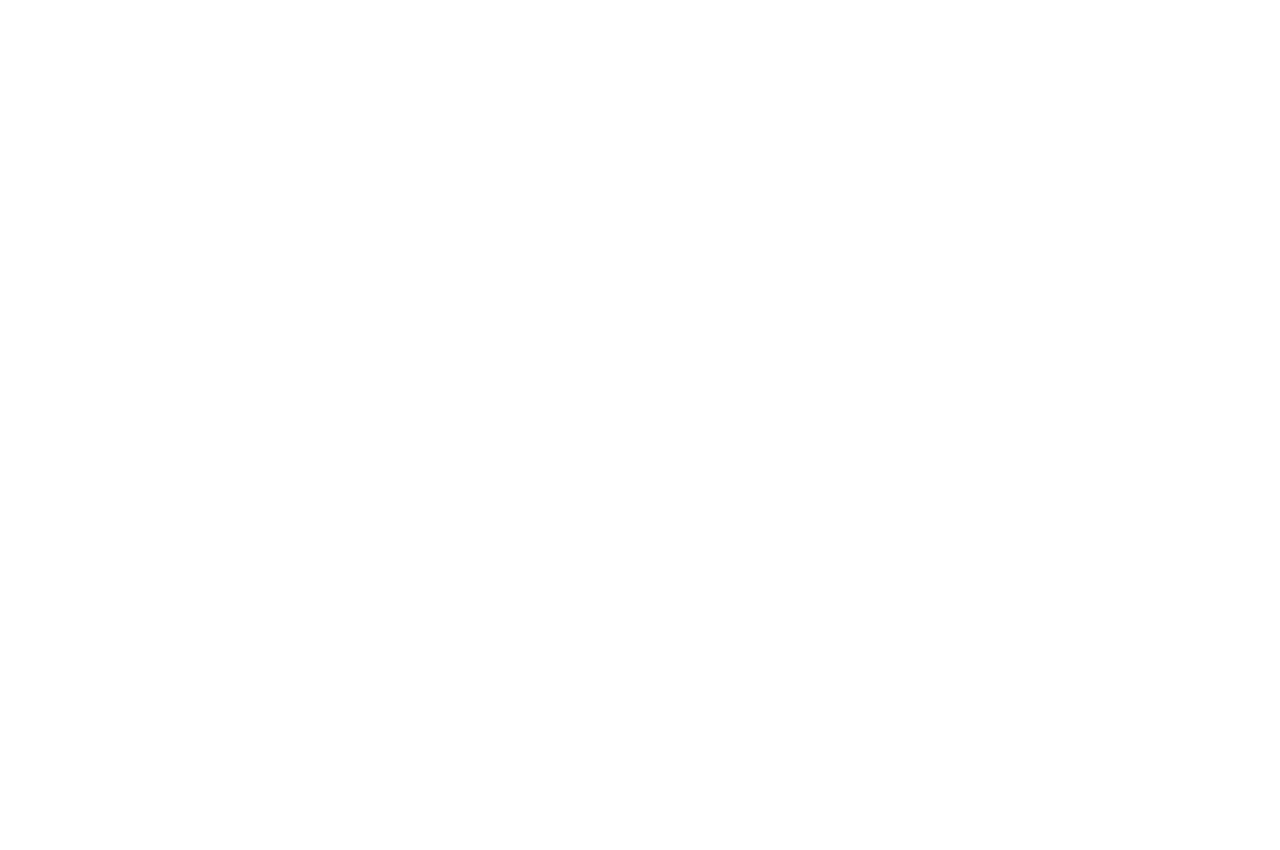
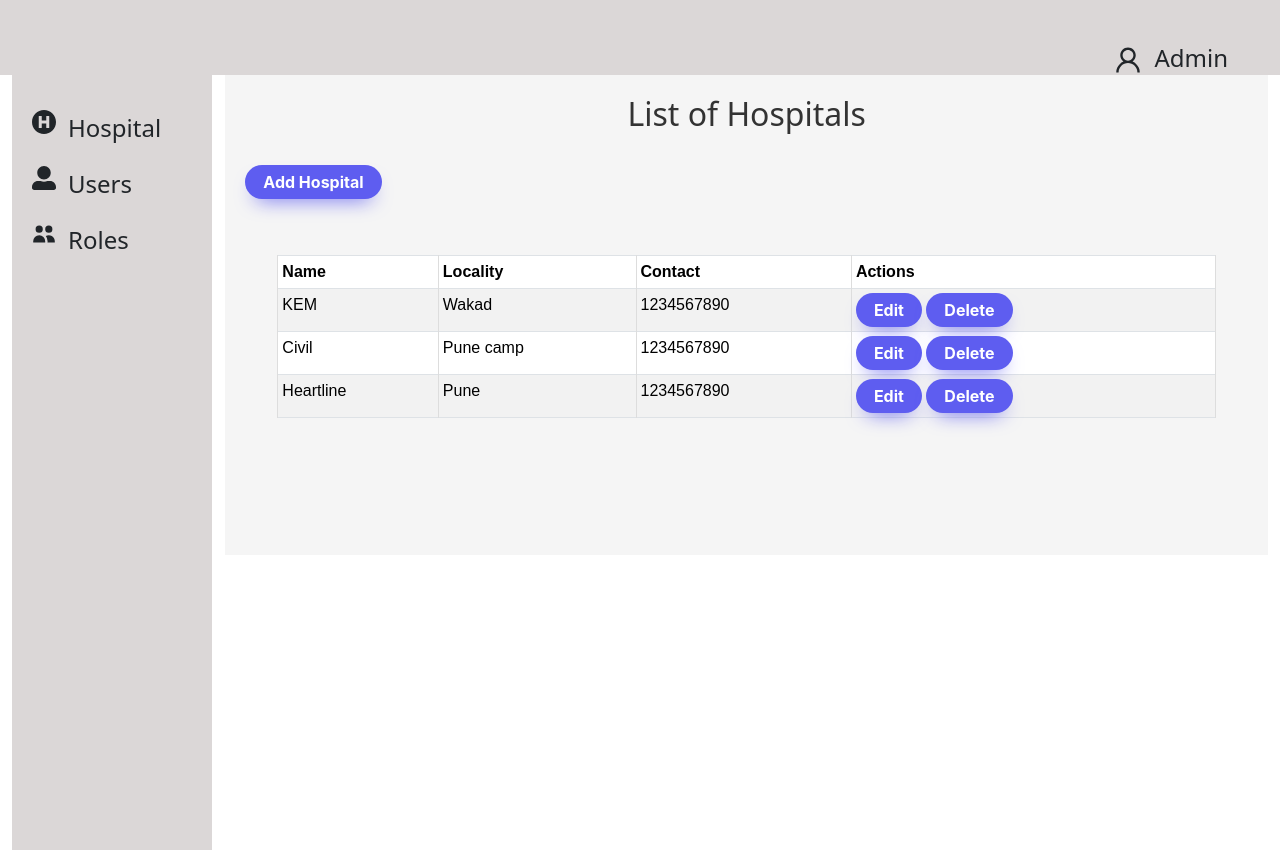
Before and after one commit to iOfficeProject/hospital_appointment_booking_system_frontend, a React (Create React App) app: page /hospital in a window 1280 px wide. Before the commit this address had no page. Before the commit the page ends 800 px from the top, so only its background shows below. Built offline with nearby package versions, Linux system fonts and the light colour scheme.

Commit message:
hospital changes

```diff
--- a/src/App.js
+++ b/src/App.js
@@ -10,6 +10,8 @@ import EditDoctor from "./Components/Welcome/EditDoctor";
 import AddHospital from "./Components/Welcome/AddHospital";
 import AddUser from "./Components/Welcome/AddUser";
 import AddRole from "./Components/Welcome/AddRole";
+import HospitalPage from "./Components/Welcome/HospitalPage";
+import EditHospital from "./Components/Welcome/EditHospital";
 
 function App() {
   return (
@@ -21,9 +23,11 @@ function App() {
         <Route path="/" element={<AdminPage />} />
         <Route path="/create" element={<AddDoctor />} />
         <Route path="/edit" element={<EditDoctor />} />
+        <Route path="/hospital" element={<HospitalPage />} />
         <Route path="/addhospital" element={<AddHospital />} />
         <Route path="/adduser" element={<AddUser />} />
         <Route path="/addrole" element={<AddRole />} />
+        <Route path="/edithospital" element={<EditHospital />} />
 
       </Routes>
     {/* <AdminPage /> */}
--- a/src/Components/Welcome/AddHospital.js
+++ b/src/Components/Welcome/AddHospital.js
@@ -22,7 +22,7 @@ const AddHospital = () => {
     };
 
     const backBtnHandler = () => {
-        navigate("/");
+        navigate("/hospital");
     };
 
     const onSubmitClickHandler = (e) => {
@@ -85,7 +85,6 @@ const AddHospital = () => {
                     pattern="[0-9]+"
                     title="Must contain numbers only"
                 />
-
                 <input
                     type="button"
                     className="back-btn"
--- a/src/Components/Welcome/AdminPage.js
+++ b/src/Components/Welcome/AdminPage.js
@@ -146,7 +146,7 @@ const AdminPage = () => {
             <li>
               <div>
                 <FaHospitalSymbol />
-                Hospital
+                <Link to="/hospital">Hospital</Link>
               </div>
             </li>
 
--- /dev/null
+++ b/src/Components/Welcome/EditHospital.js
@@ -0,0 +1,109 @@
+import React, { useState, useEffect } from "react";
+import { Button, Form } from "react-bootstrap";
+import "bootstrap/dist/css/bootstrap.min.css";
+// import Doctors from "./Doctors";
+import Hospitals from "./Hospitals";
+import { v4 as uuid } from "uuid";
+import { Link, useNavigate } from "react-router-dom";
+import axios from "axios";
+
+const EditHospital = () => {
+  const [name, setName] = useState("");
+  const [locality, setLocality] = useState("");
+  const [contact, setContact] = useState("");
+  const [id, setId] = useState("");
+
+  const navigate = useNavigate();
+
+  let index = Hospitals.map(function (e) {
+    return e.id;
+  }).indexOf(id);
+
+  const updateHospital = (hospitalId) => {
+    axios
+      .put("url/" + hospitalId, {})
+      .then((res) => {})
+      .catch((err) => {});
+  };
+
+  useEffect(() => {
+    setName(localStorage.getItem("Name"));
+
+    setLocality(localStorage.getItem("Locality"));
+
+    setContact(localStorage.getItem("Contact"));
+
+    setId(localStorage.getItem("Id"));
+  }, []);
+
+  const backBtnHandler = () => {
+    navigate("/hospital");
+  };
+  return (
+    <div className="form-container">
+      <div>
+        <h3 className="heading">Edit Hospital Form</h3>
+      </div>
+
+      <form>
+        <label htmlFor="name">
+          <b>Name of Hospital :</b>
+        </label>
+        <input
+          type="text"
+          placeholder="Hospital's Name"
+          required
+          value={name}
+          onChange={(e) => setName(e.target.value)}
+          pattern={"[A-Za-z ]+"}
+          title="Must contain alphabets and spaces only, numbers not allowed"
+        />
+
+        <label htmlFor="locality">
+          <b>Locality of Hospital :</b>
+        </label>
+        <input
+          type="text"
+          placeholder="Address of Hospital"
+          required
+          value={locality}
+          onChange={(e) => setLocality(e.target.value)}
+          title="Can contain alphabets, numbers and some relevant symbols"
+        />
+
+        <label htmlFor="contact">
+          <b>Contact Number :</b>
+        </label>
+
+        <input
+          type="text"
+          placeholder="Enter contact number..."
+          required
+          value={contact}
+          onChange={(e) => setContact(e.target.value)}
+          pattern="[0-9]+"
+          title="Must contain numbers only"
+        />
+
+        <br />
+        <br />
+
+        <input
+          type="button"
+          className="back-btn"
+          value="Back"
+          onClick={backBtnHandler}
+        />
+
+        <input
+          type="submit"
+          className="btn"
+          onClick={(e) => updateHospital(e)}
+          value="Submit"
+        />
+      </form>
+    </div>
+  );
+};
+
+export default EditHospital;
--- /dev/null
+++ b/src/Components/Welcome/HospitalPage.js
@@ -0,0 +1,102 @@
+import React from "react";
+import Header from "./Header";
+import Sidebar from "./Sidebar";
+import { Button, Table, Row, Col, Container } from "react-bootstrap";
+import { Link, useNavigate } from "react-router-dom";
+import Hospitals from "./Hospitals";
+import axios from "axios";
+
+const HospitalPage = () => {
+  const handleEdit = (id, name, locality, contact) => {
+    localStorage.setItem("Name", name);
+    localStorage.setItem("Locality", locality);
+    localStorage.setItem("Contact", contact);
+    localStorage.setItem("Id", id);
+  };
+
+  const deleteHospital = (hospitalId) => {
+    var url = "https://localhost:3000/hospital/" + hospitalId;
+
+    axios
+
+      .delete(url)
+
+      .then((res) => {})
+
+      .catch((err) => {});
+  };
+  return (
+    <>
+      <Header />
+      <Container fluid>
+        <Row>
+          <Col md={2}>
+            <Sidebar />
+          </Col>
+          <Col md={10}>
+            <div id="main">
+              <article>
+                <h2 style={{ textAlign: "center" }}>List of Hospitals</h2>
+                <br />
+                <Link to="/addhospital">
+                  <Button size="lg">Add Hospital</Button>
+                </Link>
+                <br />
+                <br />
+                <div style={{ margin: "2rem" }}>
+                  <Table striped bordered hover size="sm">
+                    <thead>
+                      <tr>
+                        <th>Name</th>
+                        <th>Locality</th>
+                        <th>Contact</th>
+                        <th>Actions</th>
+                      </tr>
+                    </thead>
+                    <tbody>
+                      {Hospitals && Hospitals.length > 0 ? (
+                        Hospitals.map((hospital) => {
+                          return (
+                            <tr>
+                              <td>{hospital.Name}</td>
+                              <td>{hospital.locality}</td>
+                              <td>{hospital.Contact}</td>
+                              <td>
+                                <Link to={`/edithospital`}>
+                                  <Button
+                                    onClick={() =>
+                                      handleEdit(
+                                        hospital.id,
+                                        hospital.Name,
+                                        hospital.locality,
+                                        hospital.Contact
+                                      )
+                                    }
+                                  >
+                                    Edit
+                                  </Button>
+                                </Link>
+                                &nbsp;
+                                <Button onClick={() => deleteHospital(hospital.id)}>Delete</Button>
+                              </td>
+                            </tr>
+                          );
+                        })
+                      ) : (
+                        <tr>
+                          <td colSpan={4}>No data available</td>
+                        </tr>
+                      )}
+                    </tbody>
+                  </Table>
+                </div>
+              </article>
+            </div>
+          </Col>
+        </Row>
+      </Container>
+    </>
+  );
+};
+
+export default HospitalPage;
--- /dev/null
+++ b/src/Components/Welcome/Hospitals.js
@@ -0,0 +1,23 @@
+const hospitalInfo = [
+    {
+      id: "1",
+      Name: "KEM",
+      locality: "Wakad",
+      Contact: "1234567890",
+    },
+    {
+      id: "2",
+      Name: "Civil",
+      locality: "Pune camp",
+      Contact: "1234567890",
+    },
+    {
+      id: "3",
+      Name: "Heartline",
+      locality: "Pune",
+      Contact: "1234567890",
+    },
+  ];
+
+
+  export default hospitalInfo;
```
